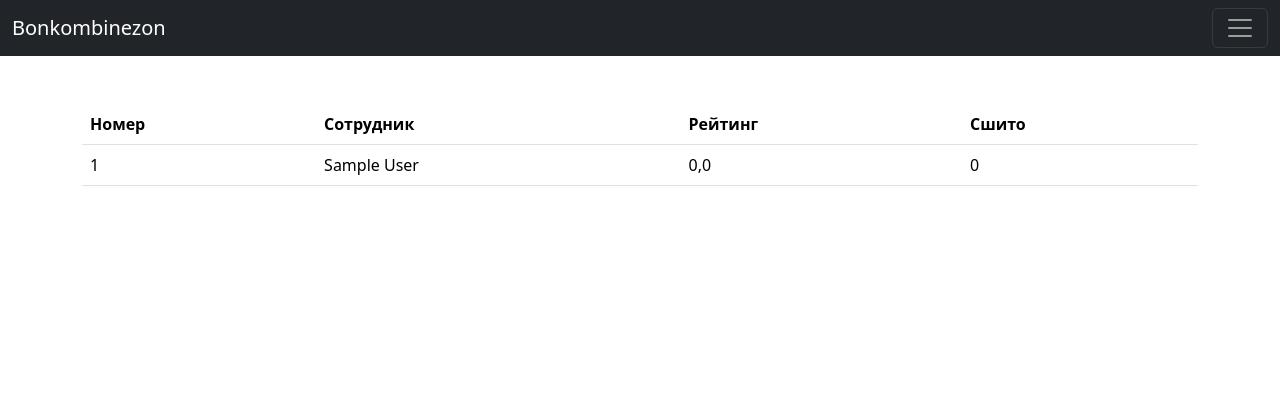
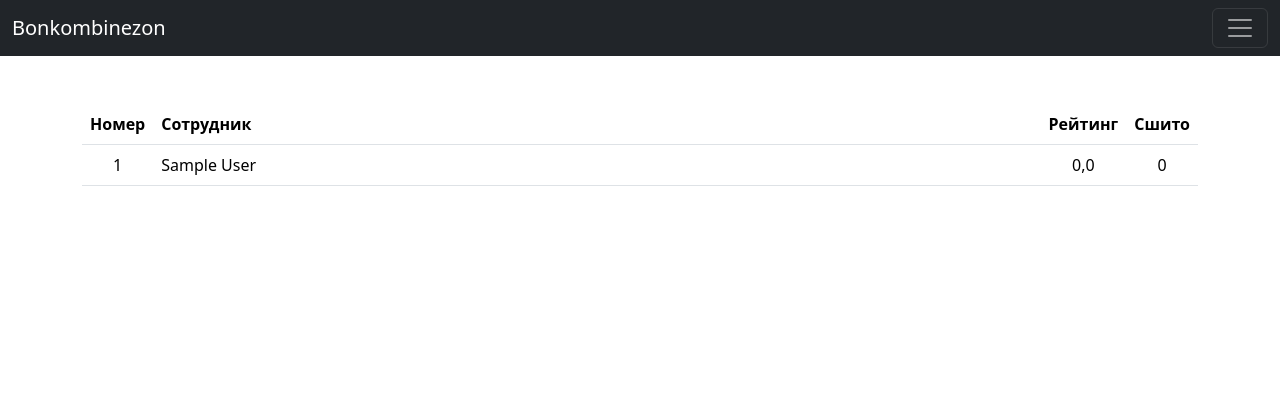
Before and after one commit to psamodurov13/acceptance_of_goods, a Django app: page /rating/ in a window 1280 px wide. Shown: the top 420 px of the page. Run offline with Django 5.2, Linux system fonts and the light colour scheme; tables that the repository leaves empty hold one stand-in row (values such as "Sample post"); some libraries are stand-ins or nearby versions.

Commit message:
added model for set period for calculate rating

```diff
--- a/bonkombinezon_otk/rating/models.py
+++ b/bonkombinezon_otk/rating/models.py
@@ -1,7 +1,8 @@
 from django.db import models
+from bonkombinezon_otk.utils import CustomStr
 
 
-class RatingRange(models.Model):
+class RatingRange(CustomStr, models.Model):
     name = models.CharField(max_length=100, verbose_name='Название')
     min_value = models.FloatField(verbose_name='Минимальное значение')
     max_value = models.FloatField(verbose_name='Максимальное значение')
@@ -9,7 +10,16 @@ class RatingRange(models.Model):
     text_color = models.CharField(verbose_name='Код цвета текста', help_text="Код цвета текста в HEX формате",
                                   default="000000")
 
-
     class Meta:
         verbose_name = 'Интервал рейтинга'
         verbose_name_plural = 'Интервалы рейтинга'
+
+
+class TimePeriod(CustomStr, models.Model):
+    name = models.CharField(max_length=255, verbose_name='Название')
+    period = models.IntegerField(verbose_name='Временной период',
+                                 help_text='Введите количество недель для расчета рейтинга')
+
+    class Meta:
+        verbose_name = 'Временной период'
+        verbose_name_plural = 'Временной период'
--- a/bonkombinezon_otk/rating/templates/rating/rating.html
+++ b/bonkombinezon_otk/rating/templates/rating/rating.html
@@ -3,20 +3,20 @@
 {% block title %}{{ title }}{% endblock %}
 
 {% block content %}
-    <table class="table">
+    <table class="table text-center">
       <thead>
         <tr>
-            <th>Номер</th>
-            <th scope="col">Сотрудник</th>
-            <th scope="col">Рейтинг</th>
-            <th scope="col">Сшито</th>
+            <th style="width: 50px;">Номер</th>
+            <th class="text-start">Сотрудник</th>
+            <th style="width: 50px;">Рейтинг</th>
+            <th style="width: 50px;">Сшито</th>
         </tr>
       </thead>
       <tbody>
         {% for result in results %}
         <tr style="background: #{{ result.rating_color }}; color: #{{ result.rating_text_color }}">
           <td>{{ forloop.counter }}</td>
-          <td>{{ result.name }}</td>
+          <td class="text-start">{{ result.name }}</td>
           <td>{{ result.rating }}</td>
           <td>{{ result.acceptances }}</td>
         </tr>
--- a/bonkombinezon_otk/rating/views.py
+++ b/bonkombinezon_otk/rating/views.py
@@ -8,11 +8,12 @@ from bonkombinezon_otk.settings import logger
 
 
 def rating_page(request):
+    weeks = TimePeriod.objects.get(id=1).period
     time_now = datetime.now()
-    before_time = time_now - timedelta(days=14)
+    before_time = time_now - timedelta(days=weeks * 7)
     employees = Employees.objects.all()
     rating_ranges = RatingRange.objects.all()
-    days = 10
+    days = weeks * 5
     results = []
     for emp in employees:
         result = {
```
Also changed, not shown: bonkombinezon_otk/rating/admin.py (+9 -0 lines).
